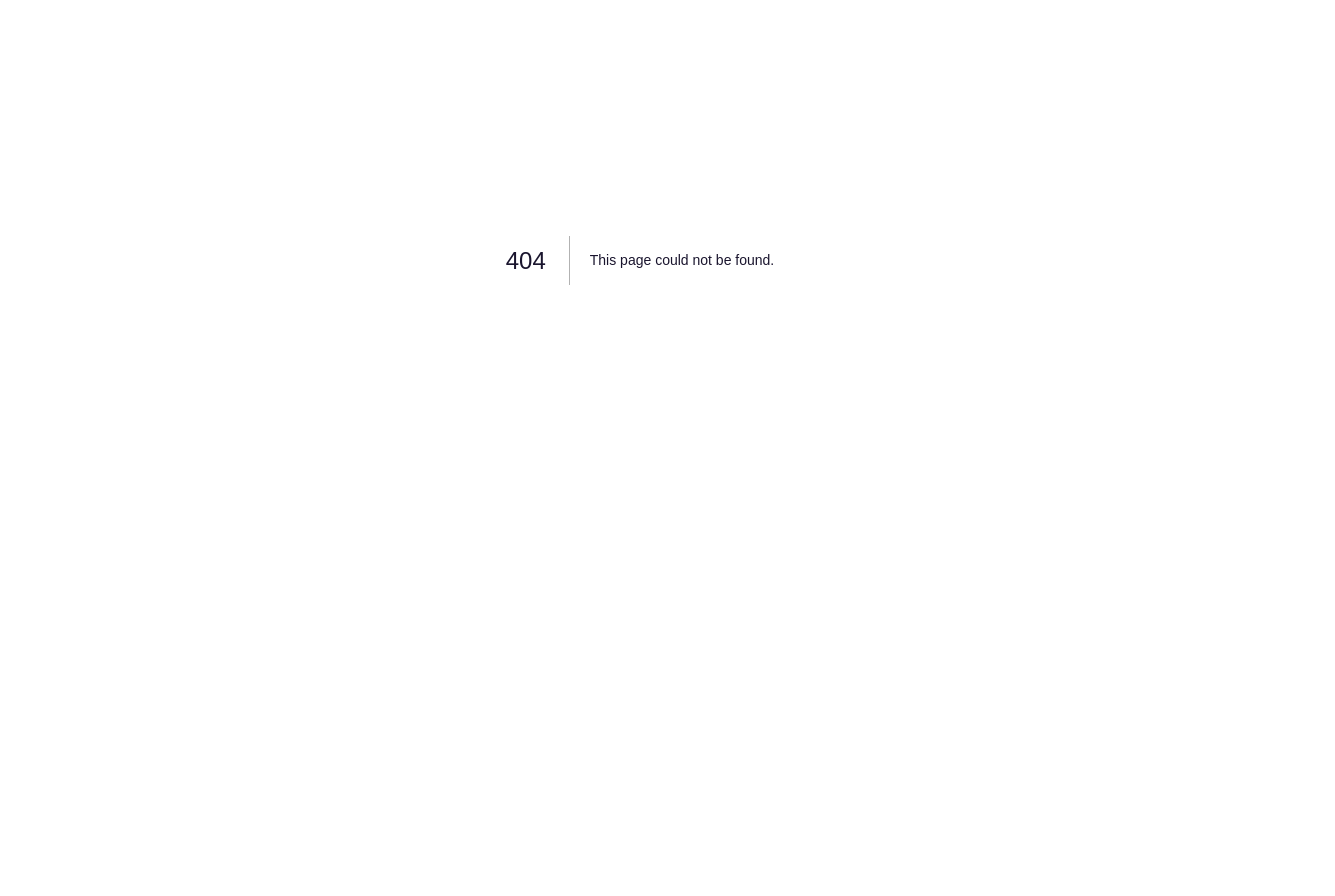
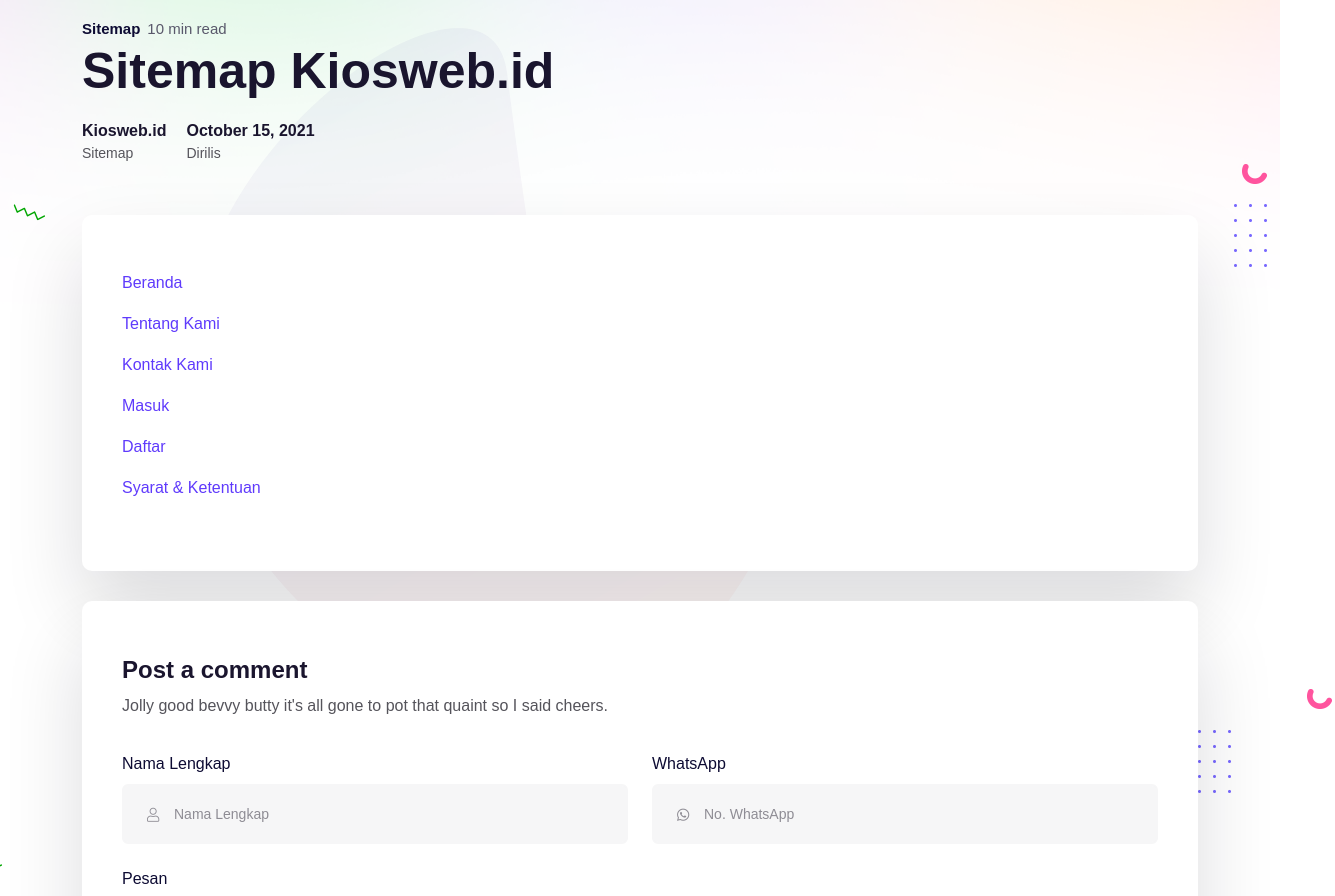
Before and after one commit to adriansahdotnet/kiosweb, a Next.js app: page /sitemap in a window 1280 px wide. Before the commit this address had no page. Shown: the part 140-1036 px from the top of the page, 1335 px wide, since content can reach past the window. Before the commit the page ends 800 px from the top, so only its background shows below. Built offline with nearby package versions, Linux system fonts and the light colour scheme; no server answers; a web font is replaced by a local one.

Commit message:
update 1.6.4

```diff
--- a/src/components/Home/Testimonial.js
+++ b/src/components/Home/Testimonial.js
@@ -21,7 +21,7 @@
       img: "assets/img/testimonial/testi-3.jpg",
       name: "Thoriq Ibrahim",
       title: "Papa Muda",
-      desc: "Udah beli web disini berkai-kali dan nggak pernah sekaipun dibuat kecewa. bahkan cs nya selalu ramah dan enak banget kalau di komplain. Terbest banget deh Kiosweb.",
+      desc: "Udah beli web disini berkai-kali dan nggak pernah sekalipun dibuat kecewa. bahkan cs nya selalu ramah dan enak banget kalau di komplain. Terbest banget deh Kiosweb.",
     },
     {
       id: 4,
--- /dev/null
+++ b/src/components/Sitemap/SitemapArea.js
@@ -0,0 +1,214 @@
+import Link from "next/link";
+import React from "react";
+import { useDispatch, useSelector } from "react-redux";
+import { specificBlog } from "../../redux/features/blogSlice";
+import BlogSideBar from "../Blog/BlogSideBar";
+
+const SitemapArea = () => {
+  const blogs = useSelector((state) => state.blogs.blogs);
+  const blogItem = useSelector((state) => state.blogs.specificItem);
+  //  dispatch
+  const dispatch = useDispatch();
+  return (
+    <>
+      <section className="page__title-area  pt-85">
+        <div className="container">
+          <div className="row">
+            <div className="col-xxl-12">
+              <div className="page__title-content mb-50">
+                <div className="postbox__meta d-flex">
+                  <div className="postbox__tag-2">
+                    {/* <a href="#">Digital,</a>
+                              <a href="#">Marketing. </a> */}
+                    <a href="#">Sitemap</a>
+                  </div>
+                  <div className="postbox__time">
+                    <span>10 min read</span>
+                  </div>
+                </div>
+                <h2 className="page__title">Sitemap Kiosweb.id</h2>
+                <div className="postbox__author-2 mt-20">
+                  <ul className="d-flex align-items-center">
+                    <li>
+                      <h6>
+                        <a href="home">Kiosweb.id</a>
+                      </h6>
+                      <span>
+                        <a href="sitemap">Sitemap</a>
+                      </span>
+                    </li>
+                    <li>
+                      <h6>{blogItem.date}</h6>
+                      <span>Dirilis</span>
+                    </li>
+                  </ul>
+                </div>
+              </div>
+            </div>
+          </div>
+        </div>
+      </section>
+      <section className="contact__area">
+        <div className="contact__shape">
+          <img className="man-1" src="assets/img/icon/sign/man-3.png" alt="" />
+          <img
+            className="circle"
+            src="assets/img/icon/sign/circle.png"
+            alt=""
+          />
+          <img
+            className="zigzag"
+            src="assets/img/icon/sign/zigzag.png"
+            alt=""
+          />
+          <img className="dot" src="assets/img/icon/sign/dot.png" alt="" />
+          <img className="bg" src="assets/img/icon/sign/sign-up.png" alt="" />
+        </div>
+      </section>
+      {/*postbox__area  */}
+      <section className="postbox__area pb-120">
+        <div className="container">
+          <div className="row">
+            <div className="col-xxl-12">
+              <div className="postbox__wrapper mb-50">
+                <div className="postbox__details mb-30">
+                  <div className="comment__wrapper p-relative white-bg">
+                    <p>
+                      {" "}
+                      <span className="highlight">
+                        <Link href="/">
+                          <a>Beranda</a>
+                        </Link>
+                      </span>{" "}
+                    </p>
+                    <p>
+                      {" "}
+                      <span className="highlight">
+                        <Link href="/about">
+                          <a>Tentang Kami</a>
+                        </Link>
+                      </span>{" "}
+                    </p>
+                    <p>
+                      {" "}
+                      <span className="highlight">
+                        <Link href="/contact">
+                          <a>Kontak Kami</a>
+                        </Link>
+                      </span>{" "}
+                    </p>
+                    <p>
+                      {" "}
+                      <span className="highlight">
+                        <Link href="/sign-in">
+                          <a>Masuk</a>
+                        </Link>
+                      </span>{" "}
+                    </p>
+                    <p>
+                      {" "}
+                      <span className="highlight">
+                        <Link href="/sign-up">
+                          <a>Daftar</a>
+                        </Link>
+                      </span>{" "}
+                    </p>
+                    <p>
+                      {" "}
+                      <span className="highlight">
+                        <Link href="/terms">
+                          <a>Syarat & Ketentuan</a>
+                        </Link>
+                      </span>{" "}
+                    </p>
+                  </div>
+                </div>
+                <div className="comment__wrapper p-relative white-bg">
+                  <div className="comment__shape">
+                    <img
+                      className="circle"
+                      src="assets/img/icon/sign/circle.png"
+                      alt=""
+                    />
+                    <img
+                      className="zigzag"
+                      src="assets/img/icon/sign/zigzag.png"
+                      alt=""
+                    />
+                    <img
+                      className="dot"
+                      src="assets/img/icon/sign/dot.png"
+                      alt=""
+                    />
+                  </div>
+                  <h3>Post a comment</h3>
+                  <p>
+                    {
+                      "Jolly good bevvy butty it's all gone to pot that quaint so I said cheers."
+                    }
+                  </p>
+                  <div className="comment__form mt-35">
+                    <form action="#">
+                      <div className="row">
+                        <div className="col-xxl-6 col-xl-6 col-lg-6 col-md-6">
+                          <div className="comment__input-wrapper mb-25">
+                            <h5>Nama Lengkap</h5>
+                            <div className="comment__input">
+                              <input
+                                required
+                                type="text"
+                                placeholder="Nama Lengkap"
+                              />
+                              <i className="fal fa-user"></i>
+                            </div>
+                          </div>
+                        </div>
+                        <div className="col-xxl-6 col-xl-6 col-lg-6 col-md-6">
+                          <div className="comment__input-wrapper mb-25">
+                            <h5>WhatsApp</h5>
+                            <div className="comment__input">
+                              <input
+                                required
+                                type="text"
+                                placeholder="No. WhatsApp"
+                              />
+                              <i className="fab fa-whatsapp"></i>
+                            </div>
+                          </div>
+                        </div>
+                      </div>
+                      <div className="row">
+                        <div className="col-xxl-12">
+                          <div className="comment__input-wrapper mb-25">
+                            <h5>Pesan</h5>
+                            <div className="comment__input textarea">
+                              <textarea
+                                required
+                                placeholder="Apa yang bisa kami bantu?"
+                              ></textarea>
+                              <i className="fal fa-comment"></i>
+                            </div>
+                          </div>
+                        </div>
+                      </div>
+                      <div className="row">
+                        <div className="col-xxl-12">
+                          <button type="submit" className="m-btn m-btn-4">
+                            {" "}
+                            <span></span> submit{" "}
+                          </button>
+                        </div>
+                      </div>
+                    </form>
+                  </div>
+                </div>
+              </div>
+            </div>
+          </div>
+        </div>
+      </section>
+    </>
+  );
+};
+
+export default SitemapArea;
--- /dev/null
+++ b/src/pages/sitemap/index.js
@@ -0,0 +1,20 @@
+import React from "react";
+import BlogDetailsArea from "../../components/Sitemap/SitemapArea";
+import BgShape from "../../components/common/BgShape";
+import Header from "../../components/Home/Header";
+import SEO from "../../components/seo";
+import Footer from "../../components/Home/Footer";
+
+const Sitemap = () => {
+  return (
+    <>
+      <SEO pageTitle={"Syarat & Ketentuan"} />
+      <Header />
+      <BgShape />
+      <BlogDetailsArea />
+      <Footer />
+    </>
+  );
+};
+
+export default Sitemap;
```
